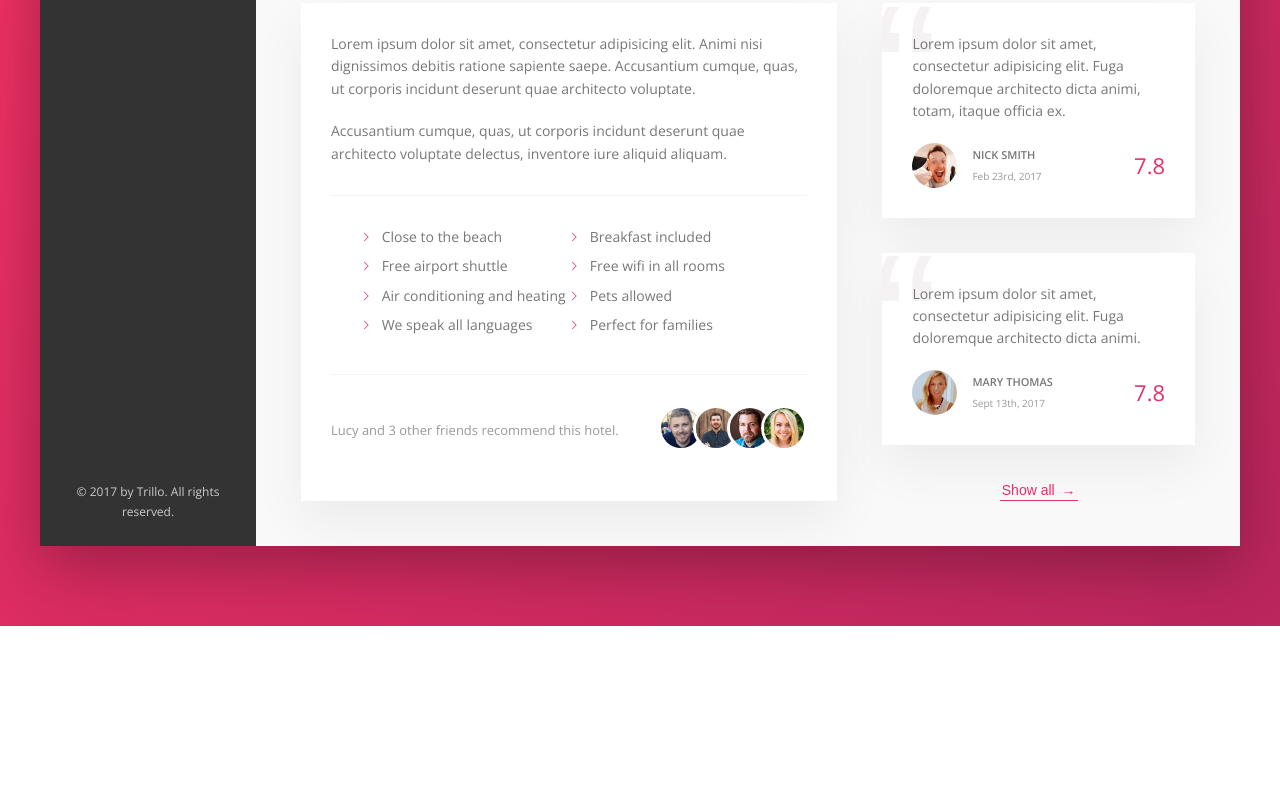
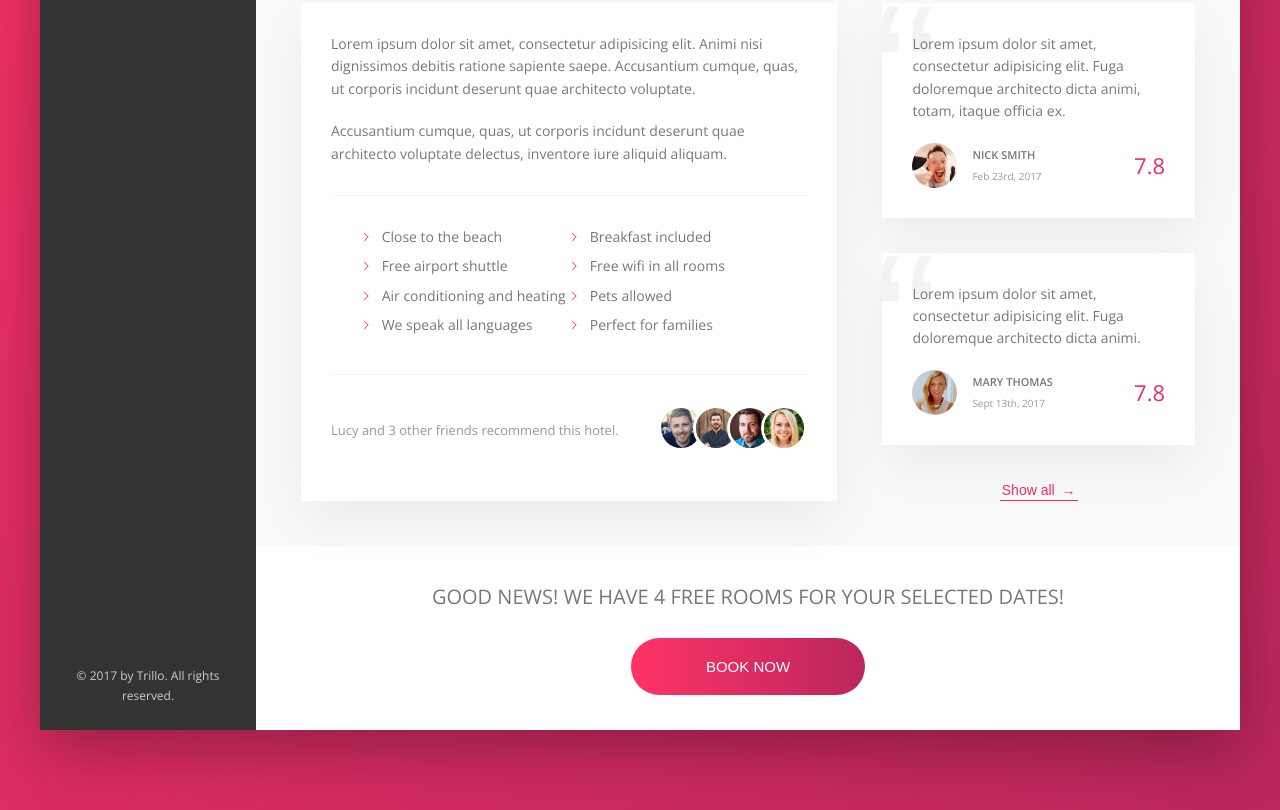
Before and after one commit to ArmandoHerra/Trillo, a website: page index.html in a window 1280 px wide. Shown: the part 644-1454 px from the top of the page. Before the commit the page ends 1270 px from the top, so only its background shows below. Drawn offline with nearby package versions, Linux system fonts and the light colour scheme.

Commit message:
Finished the CTA section.

```diff
--- a/index.html
+++ b/index.html
@@ -216,8 +216,19 @@
                                     </div>
                                 </figcaption>
                             </figure>
-                            <button class="btn-inline">Show all <span>&rarr;</span></button>
+                            <button class="btn-inline">
+                                Show all <span>&rarr;</span>
+                            </button>
                         </div>
+                    </div>
+                    <div class="cta">
+                        <h2 class="cta__book-now">
+                            Good news! We have 4 free rooms for your selected dates!
+                        </h2>
+                        <button class="btn">
+                            <span class="btn__visible">Book Now</span>
+                            <span class="btn__invisible">Only 4 rooms left</span>
+                        </button>
                     </div>
                 </main>
             </div>
--- a/sass/_components.scss
+++ b/sass/_components.scss
@@ -393,3 +393,61 @@
         z-index: 1;
     }
 }
+
+////////////////
+// Call To Action
+
+.cta {
+    padding: 3.5rem 0;
+    text-align: center;
+    &__book-now {
+        font-size: 2rem;
+        font-weight: 300;
+        text-transform: uppercase;
+        margin-bottom: 2.5rem;
+    }
+}
+
+////////////////
+// CTA Button
+
+.btn {
+    font-size: 1.5rem;
+    font-weight: 300;
+    text-transform: uppercase;
+    border-radius: 100px;
+    border: none;
+    background-image: linear-gradient(to right, var(--color-primary-light), var(--color-primary-dark));
+    color: #fff;
+    position: relative;
+    overflow: hidden;
+    cursor: pointer;
+    & > * {
+        display: inline-block;
+        height: 100%;
+        width: 100%;
+        transition: all .2s;
+    }
+    &__visible {
+        padding: 2rem 7.5rem;
+    }
+    &__invisible {
+        position: absolute;
+        padding: 2rem 0rem;
+        left: 0;
+        top: -100%;
+    }
+    &:hover {
+        background-image: linear-gradient(to left, var(--color-primary-light), var(--color-primary-dark));
+    }
+    &:hover &__visible {
+        transform: translateY(100%);
+    }
+    &:hover &__invisible {
+        top: 0;
+    }
+    &:focus {
+        outline: none;
+        animation: pulsate 1s infinite;
+    }
+}
```
Also changed, not shown: css/style.css.
